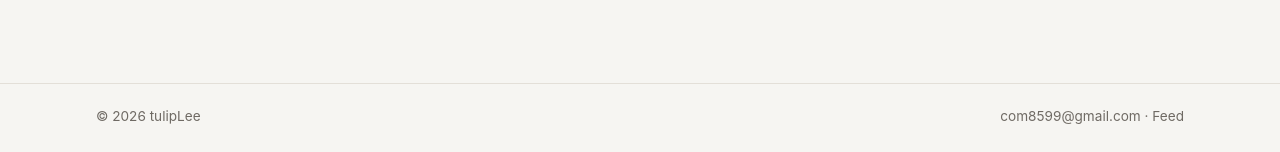
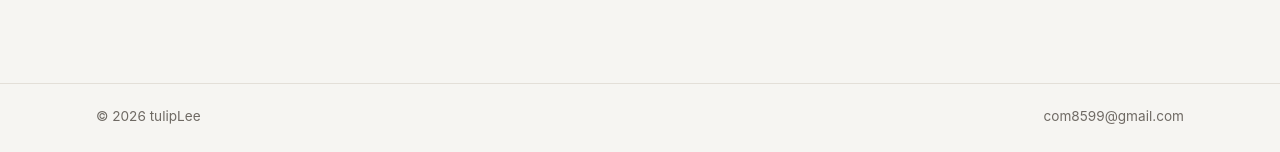
Before and after one commit to com8599/com8599.github.io, a Jekyll site: the page built from index.html, in a window 1280 px wide and 900 px high, scrolled down 17792 px. Shown: the part 745-897 px from the top of the window. Built offline with Jekyll 4.4.1, drawn with Linux system fonts in a browser that asks for light colours; some web fonts are replaced.

Commit message:
Update default.html

```diff
--- a/_layouts/default.html
+++ b/_layouts/default.html
@@ -41,7 +41,7 @@
   <footer class="colophon">
     <div class="wrap">
       <p>© {{ site.time | date: "%Y" }} {{ site.author.name }}</p>
-      <p><a href="mailto:{{ site.author.email }}">{{ site.author.email }}</a> · <a href="{{ '/feed.xml' | relative_url }}">Feed</a></p>
+      <p><a href="mailto:{{ site.author.email }}">{{ site.author.email }}</a></p>
     </div>
   </footer>
   <script>
```
